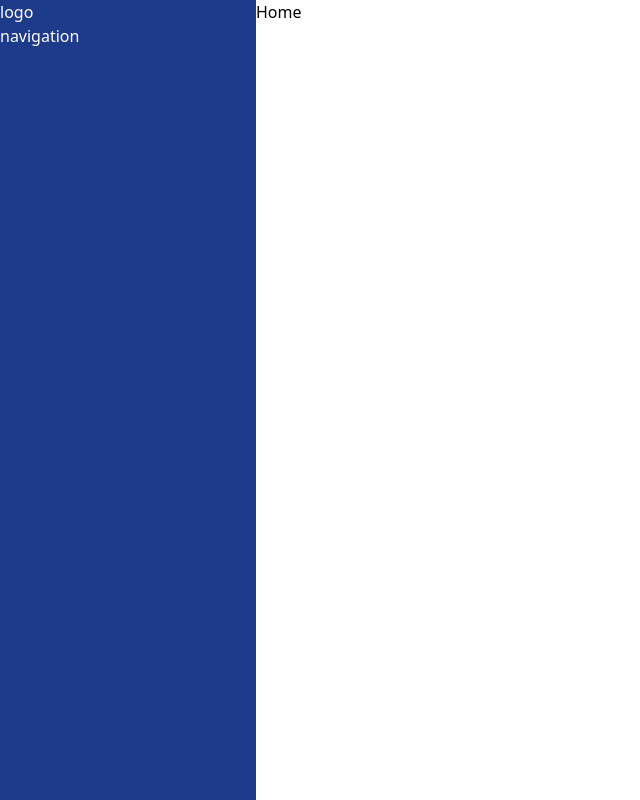
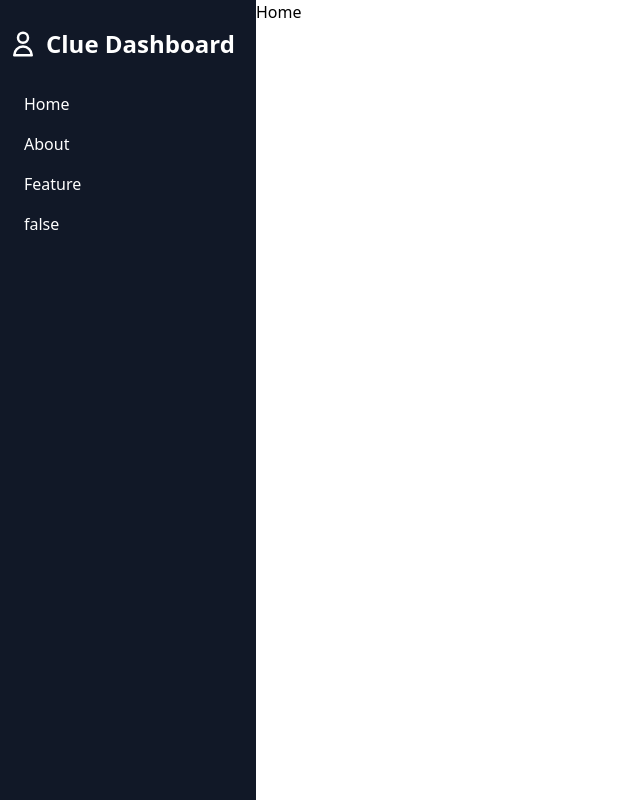
Before and after one commit to irawandns/qlue-test, a React (Create React App) app in the folder admin-dashboard/: page / in a window 1280 px wide. Shown: the whole page, without its empty margins (0-640 px from the left). Built offline with nearby package versions, Linux system fonts and the light colour scheme.

Commit message:
add sidebar

```diff
--- a/admin-dashboard/src/App.js
+++ b/admin-dashboard/src/App.js
@@ -5,7 +5,7 @@ import SideBar from "./components/SideBar";
 
 function App() {
   return (
-    <div className="flex">
+    <div className="md:flex">
       <SideBar/>
       <Routes>
         <Route path="/" element={<Home />} />
--- a/admin-dashboard/src/components/SideBar.js
+++ /dev/null
@@ -1,16 +0,0 @@
-
-
-export default function SideBar() {
-  return (
-    <>
-    <div className="bg-blue-900 text-white h-screen w-64">
-      {/* logo */}
-      logo
-      {/* nav */}
-      <nav>
-        navigation
-      </nav>
-    </div>
-    </>
-  );
-}
--- /dev/null
+++ b/admin-dashboard/src/components/SideBar.jsx
@@ -0,0 +1,63 @@
+import { HiOutlineUser, HiMenu } from "react-icons/hi";
+import { useState } from "react"
+
+export default function SideBar() {
+  let [menuButton, setMenuButton] = useState(false)
+  const handleMenuButton = () => {
+    setMenuButton(!menuButton)
+  }
+
+  return (
+    <>
+      {/* mobile menu bar */}
+      <div className="bg-gray-800 text-white flex justify-between md:hidden order-1">
+        {/* logo mobile */}
+        <a href="/" className="block p-4 text-white font-bold">
+          Clue Dashboard
+        </a>
+        {/* menu button */}
+        <button className="px-4 focus:bg-gray-700" onClick={()=>{handleMenuButton()}}>
+          <HiMenu size={30} />
+        </button>
+      </div>
+
+      <div className={`bg-gray-900 text-white h-screen w-64 space-y-6 py-7 px-2 absolute inset-y-0 left-0 transform ${menuButton ? '-translate-x-full' : ''} transition duration-200 md:relative md:translate-x-0`}>
+        {/* logo */}
+        <a href="/" className="flex items-center space-x-2" onClick={() => handleMenuButton()}>
+          <HiOutlineUser size={30} />
+
+          <span className="text-white text-2xl font-extrabold">
+            Clue Dashboard
+          </span>
+        </a>
+        {/* nav */}
+        <nav>
+          <a
+            href="/"
+            className="block py-2 px-4 rounded transition duration-200 hover:bg-gray-400"
+          >
+            Home
+          </a>
+          <a
+            href="/"
+            className="block py-2 px-4 rounded transition duration-200 hover:bg-gray-400"
+          >
+            About
+          </a>
+          <a
+            href="/"
+            className="block py-2 px-4 rounded transition duration-200 hover:bg-gray-400"
+          >
+            Feature
+          </a>
+          <a
+            href="/"
+            className="block py-2 px-4 rounded transition duration-200 hover:bg-gray-400"
+          >
+            {`${menuButton}`}
+          </a>
+        </nav>
+      </div>
+    </>
+  );
+}
--- a/admin-dashboard/src/pages/Home.js
+++ b/admin-dashboard/src/pages/Home.js
@@ -1,8 +1,7 @@
-
 export default function Home() {
   return (
     <>
-      <div className="relative min-h-screen flex">
+      <div className="">
         <h1>Home</h1>
       </div>
     </>
```
